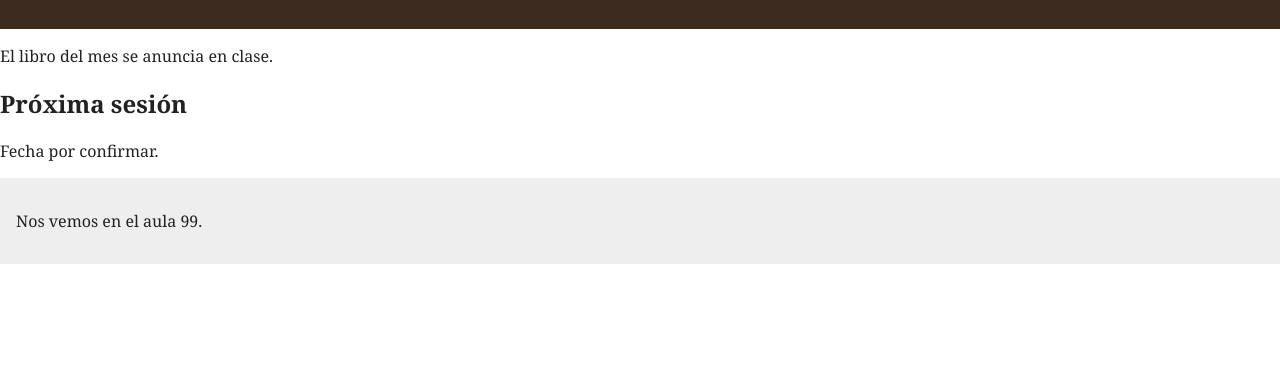
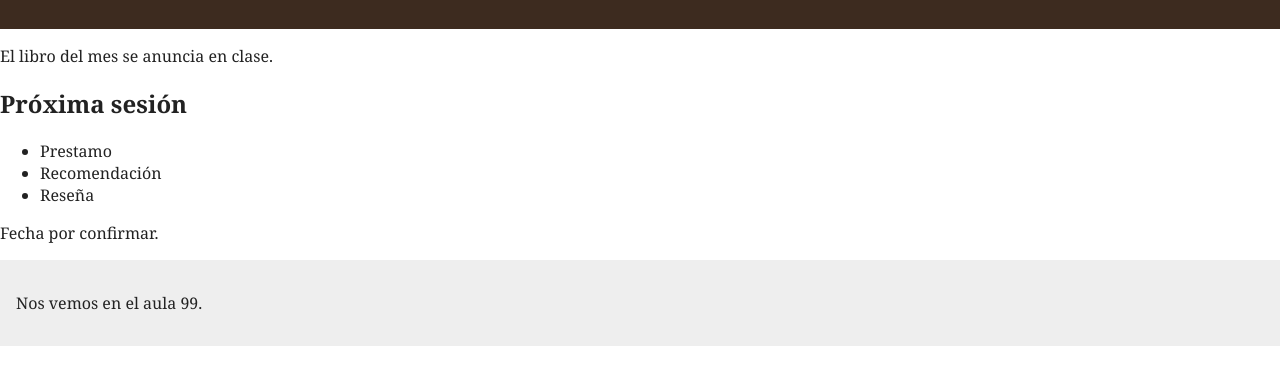
Before and after one commit to enekomunozbalma/club-lectura-2627, a plain HTML site: page index.html in a window 1280 px wide. Shown: the part 127-512 px from the top of the page. Drawn offline with Linux system fonts and the light colour scheme.

Commit message:
Añadida la lista en la sección sesiones. closes #1

```diff
--- a/index.html
+++ b/index.html
@@ -14,6 +14,11 @@
     <p id="aviso">El libro del mes se anuncia en clase.</p>
     <section id="sesiones">
       <h2>Próxima sesión</h2>
+      <ul>
+        <li>Prestamo</li>
+        <li>Recomendación</li>
+        <li>Reseña</li>
+      </ul>
       <p>Fecha por confirmar.</p>
     </section>
   </main>
```
